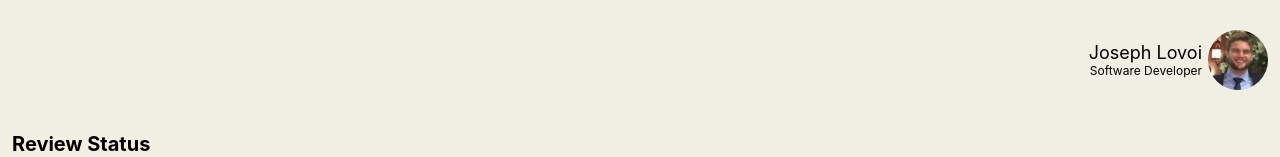
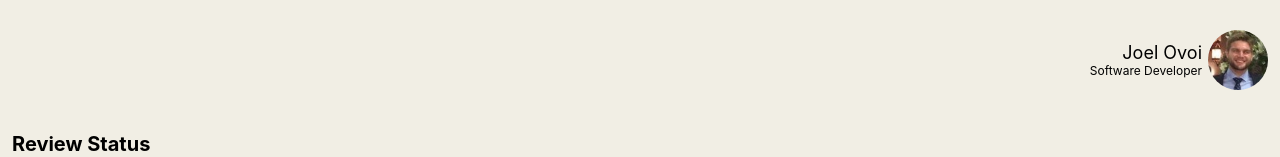
Before and after one commit to jlovoi/docshare, a React (Create React App) app: page / in a window 1280 px wide. Shown: the top 157 px of the page. Built offline with nearby package versions, Linux system fonts and the light colour scheme.

Commit message:
implemented selectors from state

```diff
--- a/src/features/header/container/index.js
+++ b/src/features/header/container/index.js
@@ -1,8 +1,16 @@
 import React from "react";
+import { connect } from "react-redux";
 import Component from "../view";
 
-const Container = props => {
-  return <Component {...props} />;
+import { getFullName, getTitle } from "../../../web-core/user/selectors";
+
+const Container = ({ name, title }) => {
+  return <Component name={name} title={title} />;
 };
 
-export default Container;
+const mapStateToProps = state => ({
+  name: getFullName(state),
+  title: getTitle(state)
+});
+
+export default connect(mapStateToProps, {})(Container);
--- a/src/features/header/view/index.js
+++ b/src/features/header/view/index.js
@@ -14,12 +14,12 @@ const useStyles = makeStyles(() => ({
   }
 }));
 
-const Component = () => {
+const Component = ({ name, title }) => {
   const classes = useStyles();
 
   return (
     <div className={classes.root}>
-      <User name="Joseph Lovoi" title="Software Developer" />
+      <User name={name} title={title} />
     </div>
   );
 };
--- a/src/web-core/user/reducer.js
+++ b/src/web-core/user/reducer.js
@@ -1,8 +1,8 @@
 import { createSlice } from "@reduxjs/toolkit";
 
 const initialState = {
-  firstName: "Joseph",
-  lastName: "Lovoi",
+  firstName: "Joel",
+  lastName: "Ovoi",
   id: "AAAA-BBBB-CCCC-DDDD",
   title: "Software Developer"
 };
```
Also changed, not shown: 1 other file (tests, documents, lock files or other folders).
